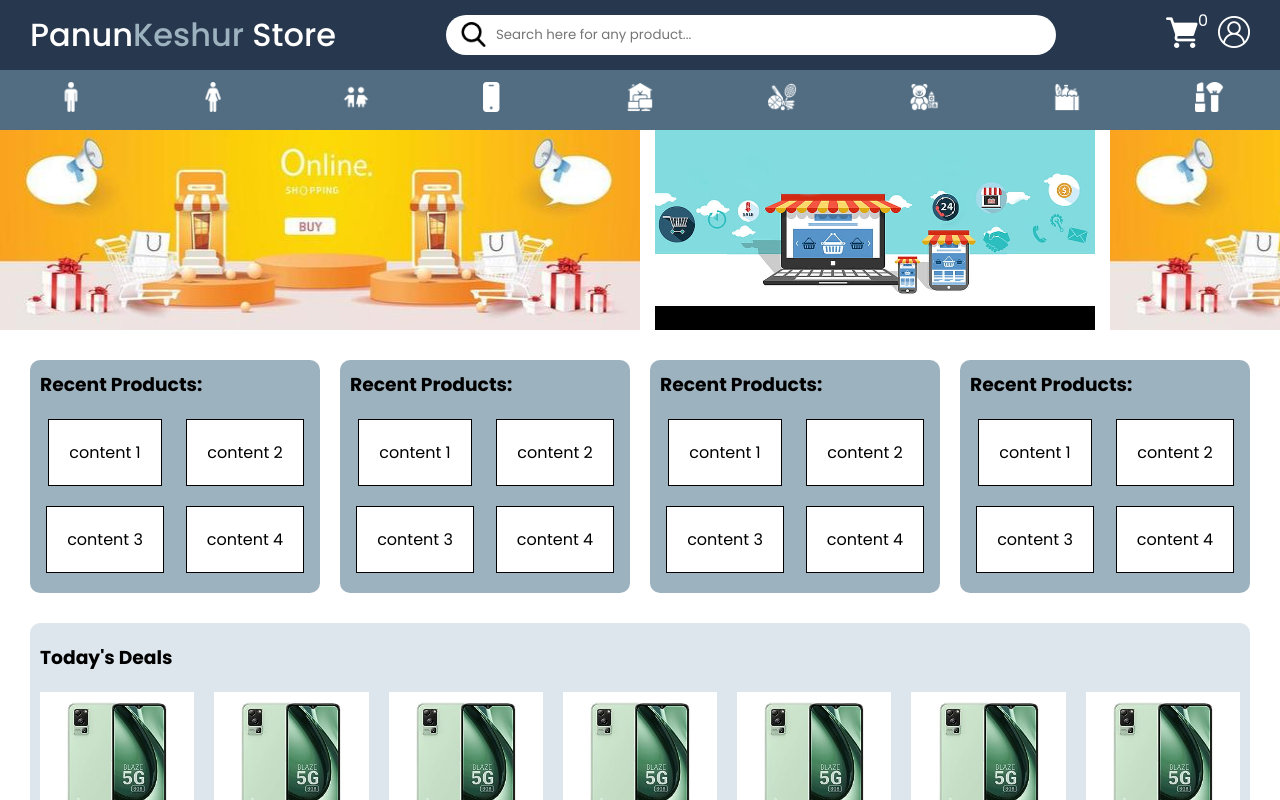
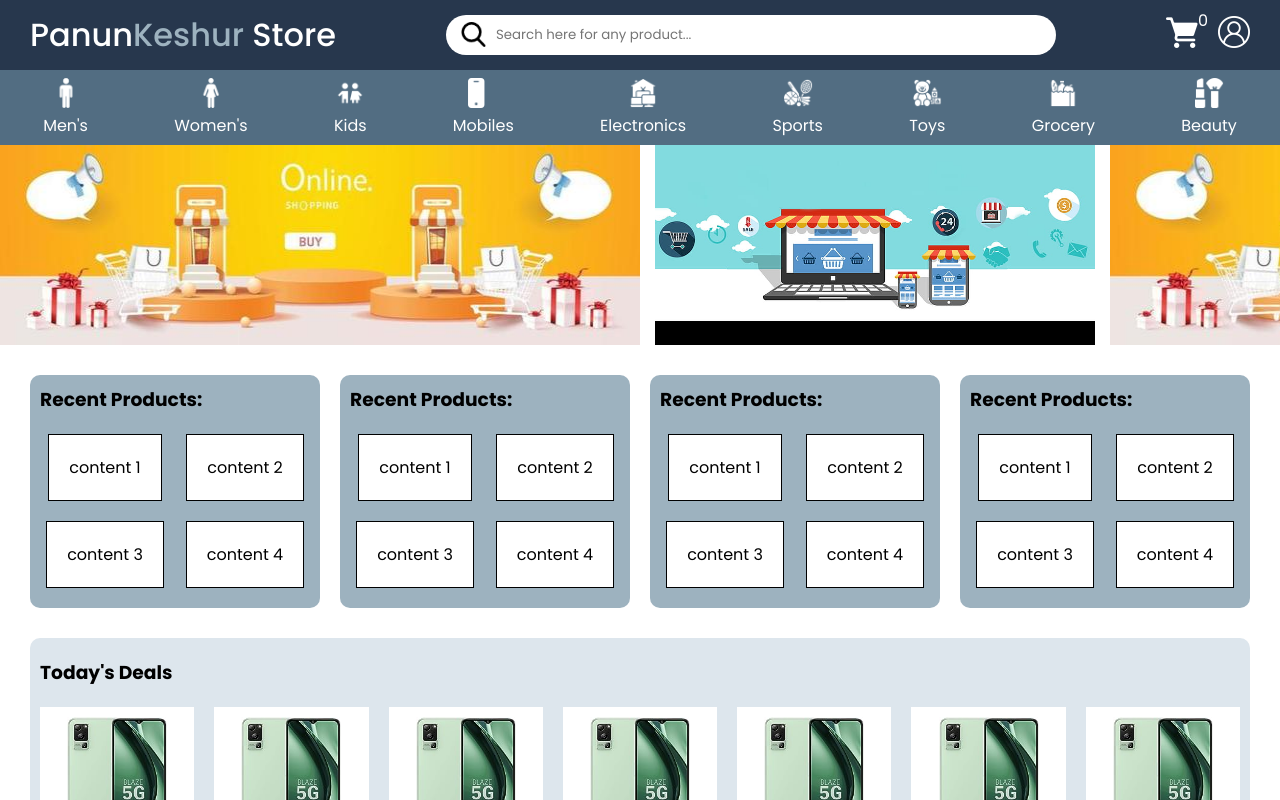
Before and after one commit to Abrarhussaindar/pks_frontend, a React (Create React App) app: page / in a window 1280 px wide. Shown: the top 800 px of the page. Built offline with nearby package versions, Linux system fonts and the light colour scheme.

Commit message:
few changes in sec navbar

```diff
--- a/src/components/secondaryNavbar/SecondaryNavabar.jsx
+++ b/src/components/secondaryNavbar/SecondaryNavabar.jsx
@@ -4,33 +4,69 @@ import "./secondaryNavbar.css";
 export default function SecondaryNavabar() {
     return (
         <div className="secondaryNavbarContainer">
+            <div className="container">
+
                 <Link to=".">
                     <img src="/assets/images/cate_imgs/man.png" alt="" />
+                    <span>Men's</span>
                 </Link>
+            </div>
+            <div className="container">
                 <Link to=".">
                     <img src="/assets/images/cate_imgs/woman.png" alt="" />
+                    <span>Women's</span>
                 </Link>
+
+            </div>
+            <div className="container">
                 <Link to=".">
                     <img src="/assets/images/cate_imgs/kids.png" alt="" />
+                    <span>Kids</span>
                 </Link>
+
+            </div>
+            <div className="container">
+
                 <Link to=".">
                     <img src="/assets/images/cate_imgs/phone.png" alt="" />
+                    <span>Mobiles</span>
                 </Link>
+            </div>
+            <div className="container">
+
                 <Link to=".">
                     <img src="/assets/images/cate_imgs/electronics.png" alt="" />
+                    <span>Electronics</span>
                 </Link>
+            </div>
+            <div className="container">
                 <Link to=".">
                     <img src="/assets/images/cate_imgs/sports.png" alt="" />
+                    <span>Sports</span>
                 </Link>
+
+            </div>
+            <div className="container">
+
                 <Link to=".">
                     <img src="/assets/images/cate_imgs/toys.png" alt="" />
+                    <span>Toys</span>
                 </Link>
+            </div>
+            <div className="container">
+
                 <Link to=".">
                     <img src="/assets/images/cate_imgs/grocery.png" alt="" />
+                    <span>Grocery</span>
                 </Link>
+            </div>
+            <div className="container">
+
                 <Link to=".">
                     <img src="/assets/images/cate_imgs/beauty.png" alt="" />
+                    <span>Beauty</span>
                 </Link>
+            </div>
         </div>
     );
 }
--- a/src/components/secondaryNavbar/secondaryNavbar.css
+++ b/src/components/secondaryNavbar/secondaryNavbar.css
@@ -2,14 +2,22 @@
   display: flex;
   justify-content: space-around;
   align-items: center;
-  height: 60px;
+  height: 75px;
   background-color: var(--hover-color);
 }
-.secondaryNavbarContainer img {
+.secondaryNavbarContainer .container a {
+  display: flex;
+  flex-direction: column;
+  align-items: center;
+  gap: 5px;
+  text-decoration: none;
+  color: white;
+}
+.secondaryNavbarContainer .container img {
   width: 30px;
   cursor: pointer;
 }
-.secondaryNavbarContainer img:hover {
+.secondaryNavbarContainer .container img:hover {
   transform: scale(1.1);
   transition: transform 0.3s ease-in-out;
 }/*# sourceMappingURL=secondaryNavbar.css.map */
--- a/src/components/secondaryNavbar/secondaryNavbar.scss
+++ b/src/components/secondaryNavbar/secondaryNavbar.scss
@@ -2,11 +2,22 @@
     display: flex;
     justify-content: space-around;
     align-items: center;
-    height: 60px;
+    height: 75px;
     background-color: var(--hover-color);
     // position: sticky;
     // top: 9.3%;
     // z-index: 3;
+
+    .container{
+        a{
+            display: flex;
+            flex-direction: column;
+            align-items: center;
+            gap: 5px;
+            text-decoration: none;
+            color: white;
+
+        }
         img{
             width: 30px;
             cursor: pointer;
@@ -17,3 +28,4 @@
             }
         }
     }
+}
```
Also changed, not shown: 1 other file (tests, documents, lock files or other folders). Lines whose indentation alone changed are shown as unchanged.
